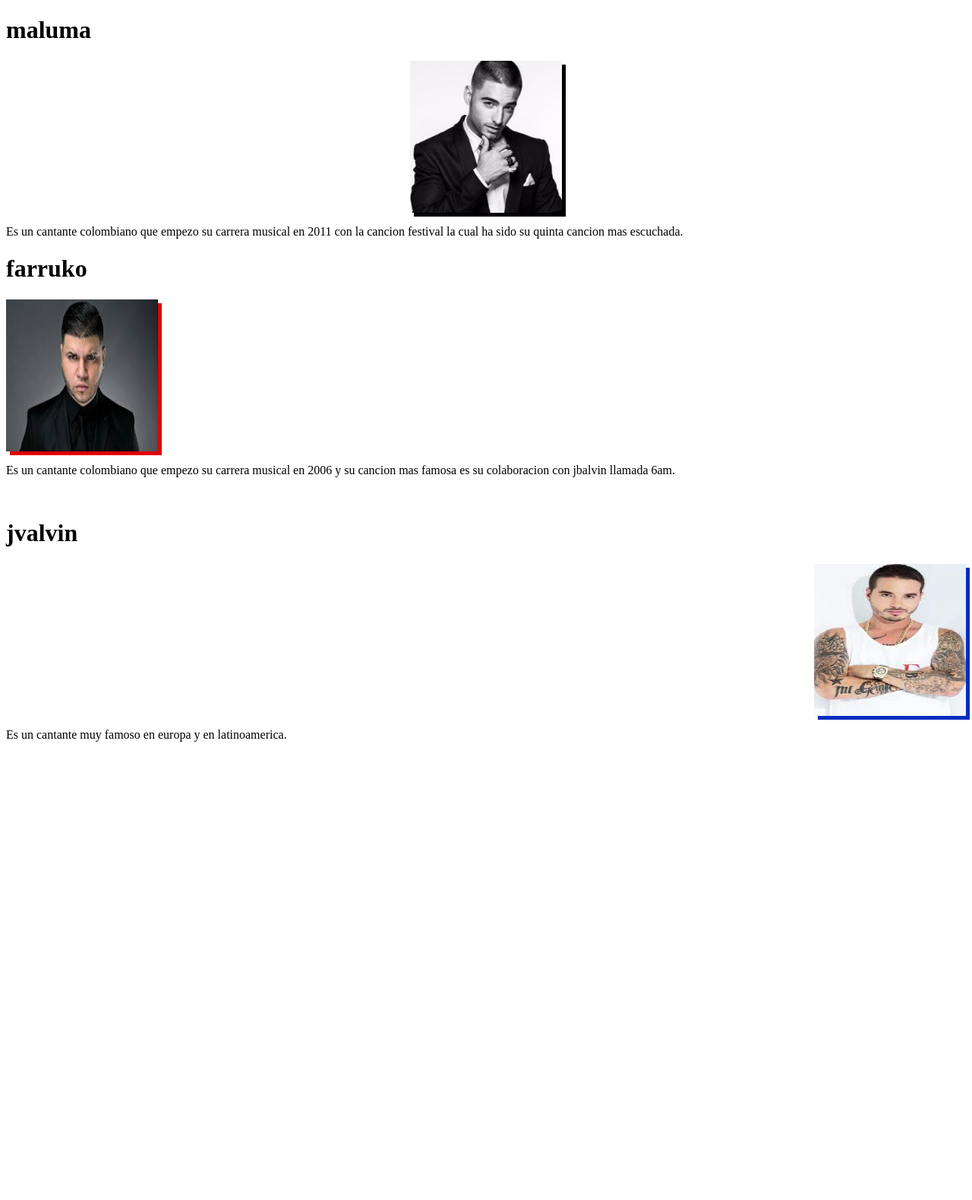
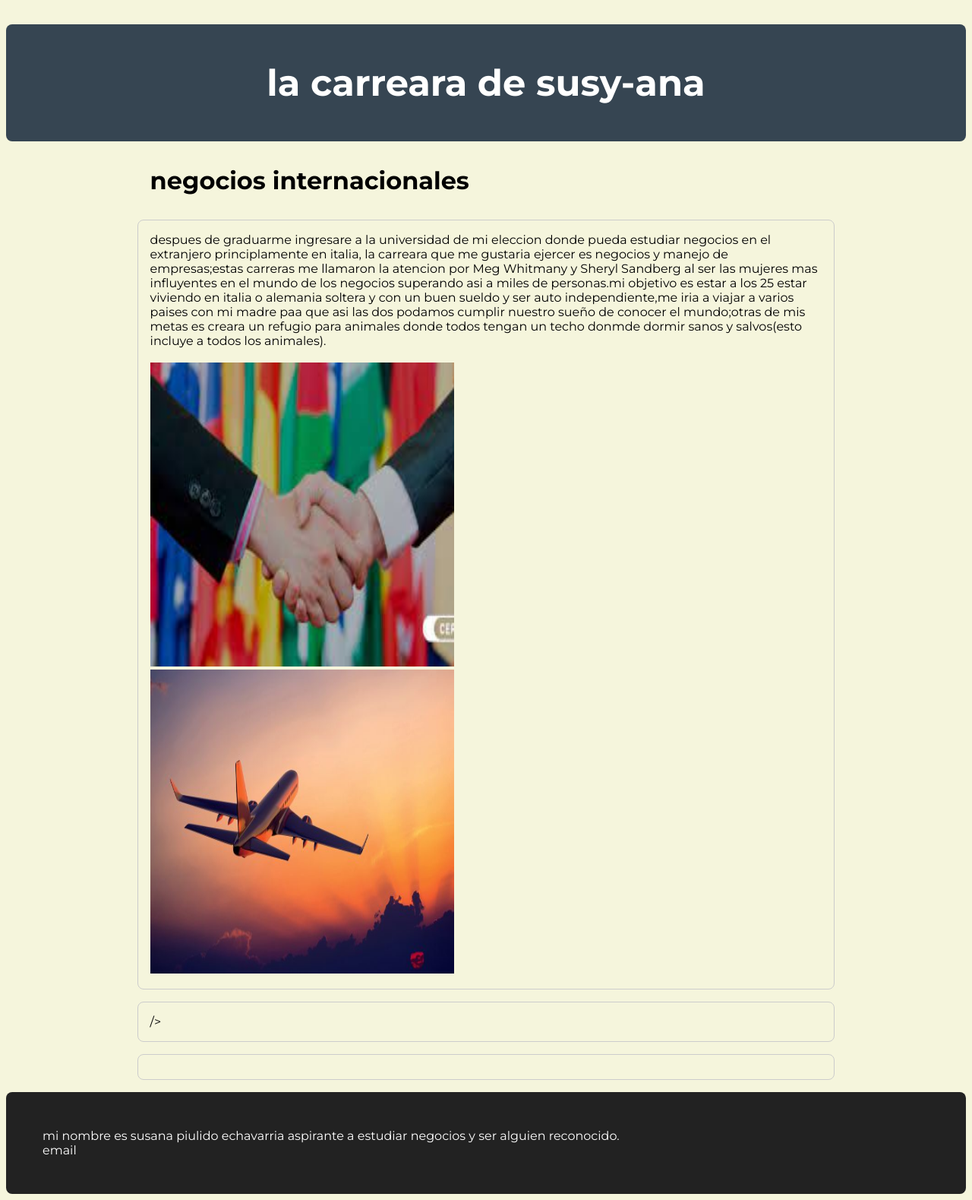
Before and after one commit to susana-pulidoe/html-susana-pulidoe, a website: page index.html in a window 1280 px wide. Shown: the whole page at 76% size. Before the commit the page ends 992 px from the top, so only its background shows below. Drawn offline with Linux system fonts and the light colour scheme.

Commit message:
acumulativa

```diff
--- /dev/null
+++ b/TAREAS/tarea3.css
@@ -0,0 +1,18 @@
+#imagen {
+  display: block;
+  margin-left: auto;
+  margin-right: auto;
+  filter: grayscale(10%) drop-shadow(5px 5px rgb(0, 0, 0));
+}
+
+#imagen2 {
+  display: block;
+  filter: grayscale(10%) drop-shadow(5px 5px rgb(225, 0, 0));
+}
+
+#imagen3 {
+  display: block;
+  margin-left: auto;
+  margin-right: 8;
+  filter: grayscale(10%) drop-shadow(5px 5px rgb(0, 45, 192));
+}
--- a/index.html
+++ b/index.html
@@ -1,26 +1,56 @@
 <!DOCTYPE html>
 <html>
   <head>
-    <link rel="stylesheets" href="style.css" />
-    <meta charset="UTF-8" />
+    <meta charset="utf-8" />
+    <link rel="preconnect" href="https://fonts.googleapis.com" />
+    <link rel="preconnect" href="https://fonts.gstatic.com" crossorigin />
+    <link
+      href="https://fonts.googleapis.com/css2?family=Montserrat:wght@400;700&display=swap"
+      rel="stylesheet"
+    />
     <link rel="stylesheet" href="style.css" />
-    <title> </title>
+    <title>Evaluación acumulativa</title>
   </head>
 
+  <header>
+    <h1>la carreara de susy-ana</h1>
+  </header>
   <body>
-    <h1>maluma</h1>
-    <img id="imagen" src="imagenes/maluma.jpg" width="200" height="200" />
+    <h3>negocios internacionales</h3>
     <p>
-      Es un cantante colombiano que empezo su carrera musical en 2011 con la
-      cancion festival la cual ha sido su quinta cancion mas escuchada.
-      <br />
-      <h1>farruko</h1>
-      <img id="imagen2" src="imagenes/farruko.jpg" width="200" height="200" />
-      <p>Es un cantante colombiano que empezo su carrera musical en 2006 y su cancion mas famosa es su colaboracion con jbalvin llamada 6am.</p>
+      despues de graduarme ingresare a la universidad de mi eleccion donde pueda
+      estudiar negocios en el extranjero principlamente en italia, la carreara
+      que me gustaria ejercer es negocios y manejo de empresas;estas carreras me
+      llamaron la atencion por Meg Whitmany y Sheryl Sandberg al ser las mujeres
+      mas influyentes en el mundo de los negocios superando asi a miles de
+      personas.mi objetivo es estar a los 25 estar viviendo en italia o alemania
+      soltera y con un buen sueldo y ser auto independiente,me iria a viajar a
+      varios paises con mi madre paa que asi las dos podamos cumplir nuestro
+      sueño de conocer el mundo;otras de mis metas es creara un refugio para
+      animales donde todos tengan un techo donmde dormir sanos y salvos(esto
+      incluye a todos los animales).
+      <br /><br />
+      <img
+        id="imagen"
+        src="imagenes/descarga (3).jpg"
+        width="400"
+        height="400"
+        <br
+      /><br />
+      <img id="imagen1" src="imagenes/lpg.jpg" width="400" height="400" />
+    </p>
+
+    <p>
+      />
+    </p>
+
+    <p></p>
+  </body>
+
+  <footer>
+    mi nombre es susana piulido echavarria aspirante a estudiar negocios y ser
+    alguien reconocido.
     <br />
-    <h1>jvalvin</h1>
-    <img id="imagen3" src="imagenes/jbalvin.jpg" width="200" height="200" />
-    <p>Es un cantante muy famoso en europa y en latinoamerica.</p>
-    </p>
-  </body>
+    <a href="ehsusana12@email@gmail.com">email</a>
+  </footer>
 </html>
--- a/style.css
+++ b/style.css
@@ -1,18 +1,101 @@
-#imagen {
-  display: block;
+html {
+  font-family: "Montserrat", sans-serif;
+}
+
+body {
+  margin: 2.5;
+  background-color: beige;
+}
+
+header h1 {
+  background-color: #364552;
+  color: white;
+  padding: 3rem 2rem;
+  font-size: 3rem;
+  text-align: center;
+  border-radius: 0.5rem;
+}
+
+h2 {
+  font-size: 2.5rem;
+  width: 70%;
   margin-left: auto;
   margin-right: auto;
-  filter: grayscale(10%) drop-shadow(5px 5px rgb(0, 0, 0));
 }
 
-#imagen2 {
-  display: block;
-  filter: grayscale(10%) drop-shadow(5px 5px rgb(225, 0, 0));
+h3 {
+  font-size: 2rem;
+  width: 70%;
+  margin-left: auto;
+  margin-right: auto;
 }
 
-#imagen3 {
-  display: block;
+h4 {
+  font-size: 1.5rem;
+  width: 70%;
   margin-left: auto;
-  margin-right: 8;
-  filter: grayscale(10%) drop-shadow(5px 5px rgb(0, 45, 192));
+  margin-right: auto;
 }
+
+h5 {
+  font-size: 1rem;
+  width: 70%;
+  margin-left: auto;
+  margin-right: auto;
+}
+
+body p {
+  transition: all 0.3s ease;
+  background-color black;
+  margin: 1rem 0;
+  border-radius: 0.5rem;
+  padding: 1rem 1rem;
+  cursor: pointer;
+  border: 1px solid #ccc;
+  width: 70%;
+  margin-left: auto;
+  margin-right: auto;
+}
+
+body p:hover {
+  box-shadow: 0 0.1rem 0.4rem rgba(0, 0, 0, 0.3);
+}
+
+footer {
+  background-color: #222;
+  padding: 3rem;
+  color: white;
+  border-radius: 0.5rem;
+}
+
+footer p {
+  margin: 0;
+}
+
+footer a {
+  transition: color 0.3s ease;
+  color: white;
+  text-decoration: none;
+}
+
+footer a:hover {
+  color: rgb(79, 133, 233);
+}
+
+/* Go from zero to full opacity */
+@keyframes fadeEffect {
+  from {
+    opacity: 0;
+  }
+  to {
+    opacity: 1;
+  }
+}
+#imagen{
+  text-align:center;
+
+}
+#imagen1{
+  text-align:center;
+
+}
```
Also changed, not shown: TAREAS/tarea1.html (+34 -1 lines), TAREAS/tarea4.html (added, +26 -0 lines), tarea1.html (deleted, +0 -34 lines), .codesandbox/workspace.json (added), imagenes/descarga (3).jpg (added), imagenes/lpg.jpg (added).
